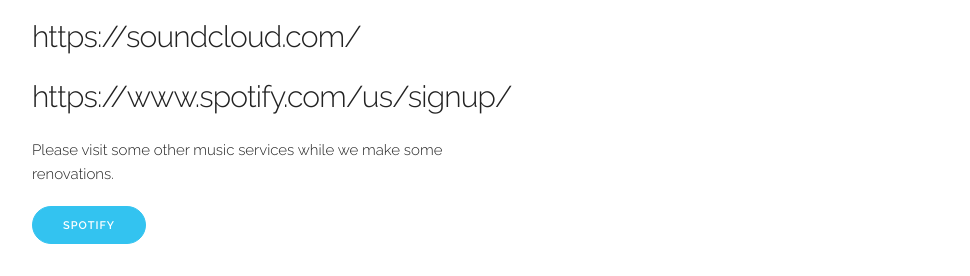
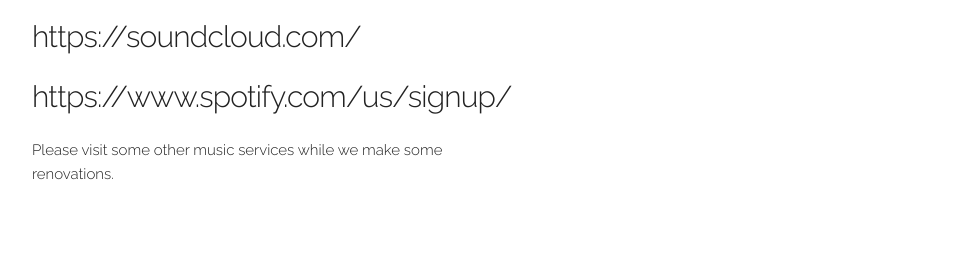
Before and after one commit to minecraftexpert2016/teachWeb, a website: page links.html in a window 1280 px wide. Shown: the part 524-800 px from the top of the page, without its empty margins (128-1098 px from the left). Drawn offline with nearby package versions, Linux system fonts and the light colour scheme.

Commit message:
Update links.html

```diff
--- a/links.html
+++ b/links.html
@@ -47,7 +47,7 @@
           <h4>https://www.spotify.com/us/signup/</h4>
           <h6>Please visit some other music services while we make some renovations.</h6>
 
-          <a class="button button-primary" href="https://www.spotify.com/us/signup/">Spotify</a>
+
         </div>
         <div class="one-half column phones">
 					<img class="phone" src="MusicUPlogo.png">
```
